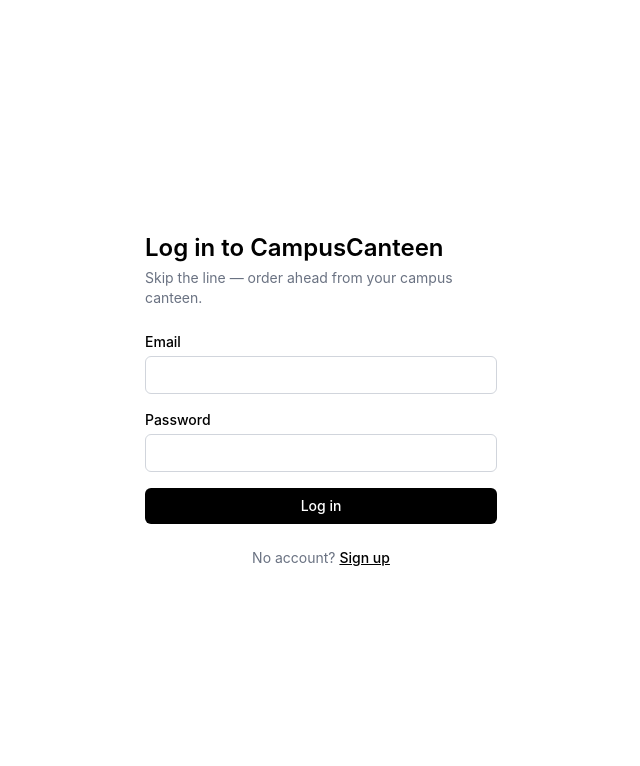
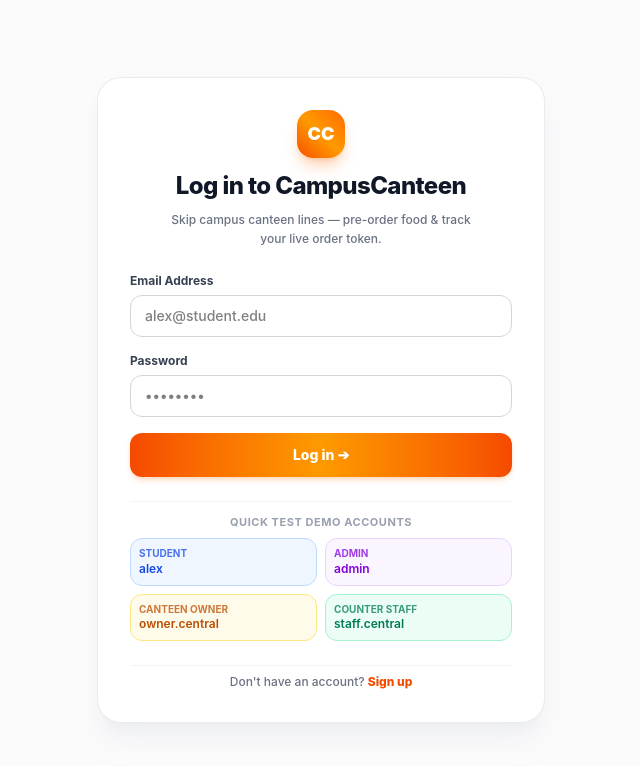
Before and after one commit to ykaadii/CampusCanteen-v2, a React (Vite) app in the folder frontend/: page /login in a window 1280 px wide. Shown: the top 766 px of the page, without its empty margins (319-959 px from the left). Built offline with nearby package versions, Linux system fonts and the light colour scheme; no server answers.

Commit message:
Redesign Login page with email normalization and 1-click Quick Demo Account cards

```diff
--- a/frontend/src/pages/Login.jsx
+++ b/frontend/src/pages/Login.jsx
@@ -9,12 +9,26 @@
   const [error, setError] = useState("");
   const [pending, setPending] = useState(false);
 
+  // Quick Demo Logins for instant testing across all 4 roles
+  const demoAccounts = [
+    { role: "Student", email: "alex@student.edu", pass: "studentpassword123", color: "bg-blue-50 text-blue-700 border-blue-200" },
+    { role: "Admin", email: "admin@campus.edu", pass: "adminpassword123", color: "bg-purple-50 text-purple-700 border-purple-200" },
+    { role: "Canteen Owner", email: "owner.central@canteen.edu", pass: "owner123", color: "bg-amber-50 text-amber-700 border-amber-200" },
+    { role: "Counter Staff", email: "staff.central@canteen.edu", pass: "staff123", color: "bg-emerald-50 text-emerald-700 border-emerald-200" },
+  ];
+
   async function handleSubmit(e) {
-    e.preventDefault();
+    if (e) e.preventDefault();
     setError("");
     setPending(true);
+
+    const cleanForm = {
+      email: form.email.trim().toLowerCase(),
+      password: form.password,
+    };
+
     try {
-      const user = await login(form);
+      const user = await login(cleanForm);
       const home =
         user.role === "ADMIN"
           ? "/admin"
@@ -25,61 +39,102 @@
           : "/student";
       navigate(home);
     } catch (err) {
-      setError(err.response?.data?.error || "Login failed");
+      setError(err.response?.data?.error || "Invalid email or password");
     } finally {
       setPending(false);
     }
   }
 
+  function fillDemo(email, pass) {
+    setForm({ email, password: pass });
+    setError("");
+  }
+
   return (
-    <main className="mx-auto flex min-h-screen max-w-sm flex-col justify-center gap-6 px-4">
-      <div>
-        <h1 className="text-2xl font-semibold">Log in to CampusCanteen</h1>
-        <p className="mt-1 text-sm text-gray-500">
-          Skip the line — order ahead from your campus canteen.
+    <main className="min-h-screen bg-gray-50/70 flex flex-col items-center justify-center p-4 selection:bg-orange-500 selection:text-white">
+      <div className="w-full max-w-md bg-white rounded-3xl border border-gray-200/80 shadow-xl shadow-gray-200/50 p-6 sm:p-8 flex flex-col gap-6">
+
+        {/* Brand Header */}
+        <div className="flex flex-col items-center text-center gap-2">
+          <div className="w-12 h-12 bg-gradient-to-tr from-orange-600 via-amber-500 to-orange-500 text-white rounded-2xl flex items-center justify-center font-black text-lg shadow-lg shadow-orange-500/30 mb-1">
+            CC
+          </div>
+          <h1 className="text-2xl font-extrabold tracking-tight text-gray-900">
+            Log in to CampusCanteen
+          </h1>
+          <p className="text-xs text-gray-500 max-w-xs leading-relaxed font-medium">
+            Skip campus canteen lines — pre-order food & track your live order token.
           </p>
         </div>
 
+        {/* Login Form */}
         <form onSubmit={handleSubmit} className="flex flex-col gap-4">
           <div>
-          <label className="mb-1 block text-sm font-medium">Email</label>
+            <label className="mb-1.5 block text-xs font-bold text-gray-700">Email Address</label>
             <input
               type="email"
               required
               value={form.email}
               onChange={(e) => setForm({ ...form, email: e.target.value })}
-            className="w-full rounded-md border border-gray-300 px-3 py-2 text-sm focus:border-black focus:outline-none"
+              className="w-full rounded-xl border border-gray-300 px-3.5 py-2.5 text-sm focus:border-orange-500 focus:ring-2 focus:ring-orange-500/20 focus:outline-none transition-all font-medium"
+              placeholder="alex@student.edu"
             />
           </div>
 
           <div>
-          <label className="mb-1 block text-sm font-medium">Password</label>
+            <label className="mb-1.5 block text-xs font-bold text-gray-700">Password</label>
             <input
               type="password"
               required
               value={form.password}
               onChange={(e) => setForm({ ...form, password: e.target.value })}
-            className="w-full rounded-md border border-gray-300 px-3 py-2 text-sm focus:border-black focus:outline-none"
+              className="w-full rounded-xl border border-gray-300 px-3.5 py-2.5 text-sm focus:border-orange-500 focus:ring-2 focus:ring-orange-500/20 focus:outline-none transition-all font-medium"
+              placeholder="••••••••"
             />
           </div>
 
-        {error && <p className="text-sm text-red-600">{error}</p>}
+          {error && (
+            <p className="text-xs text-rose-600 bg-rose-50 p-3 rounded-xl border border-rose-200 font-semibold text-center">
+              {error}
+            </p>
+          )}
 
           <button
             type="submit"
             disabled={pending}
-          className="rounded-md bg-black px-4 py-2 text-sm font-medium text-white disabled:opacity-50"
+            className="w-full rounded-xl bg-gradient-to-r from-orange-600 via-amber-500 to-orange-600 py-3 text-sm font-extrabold text-white hover:opacity-95 disabled:opacity-50 transition-all shadow-md shadow-orange-500/20 cursor-pointer"
           >
-          {pending ? "Logging in..." : "Log in"}
+            {pending ? "Logging in..." : "Log in ➔"}
           </button>
         </form>
 
-      <p className="text-center text-sm text-gray-500">
-        No account?{" "}
-        <Link to="/signup" className="font-medium text-black underline">
+        {/* Quick Demo Test Accounts */}
+        <div className="pt-3 border-t border-gray-100 flex flex-col gap-2">
+          <span className="text-[11px] font-bold text-gray-400 uppercase tracking-wider text-center">
+            Quick Test Demo Accounts
+          </span>
+          <div className="grid grid-cols-2 gap-2">
+            {demoAccounts.map((acc) => (
+              <button
+                key={acc.role}
+                type="button"
+                onClick={() => fillDemo(acc.email, acc.pass)}
+                className={`p-2 rounded-xl border text-left text-xs font-bold transition-all hover:scale-[1.02] cursor-pointer ${acc.color}`}
+              >
+                <div className="text-[10px] opacity-75 uppercase">{acc.role}</div>
+                <div className="truncate font-semibold">{acc.email.split("@")[0]}</div>
+              </button>
+            ))}
+          </div>
+        </div>
+
+        <div className="pt-2 border-t border-gray-100 text-center text-xs text-gray-500 font-medium">
+          Don't have an account?{" "}
+          <Link to="/signup" className="font-extrabold text-orange-600 hover:underline">
             Sign up
           </Link>
-      </p>
+        </div>
+      </div>
     </main>
   );
 }
```
Lines whose indentation alone changed are shown as unchanged.
